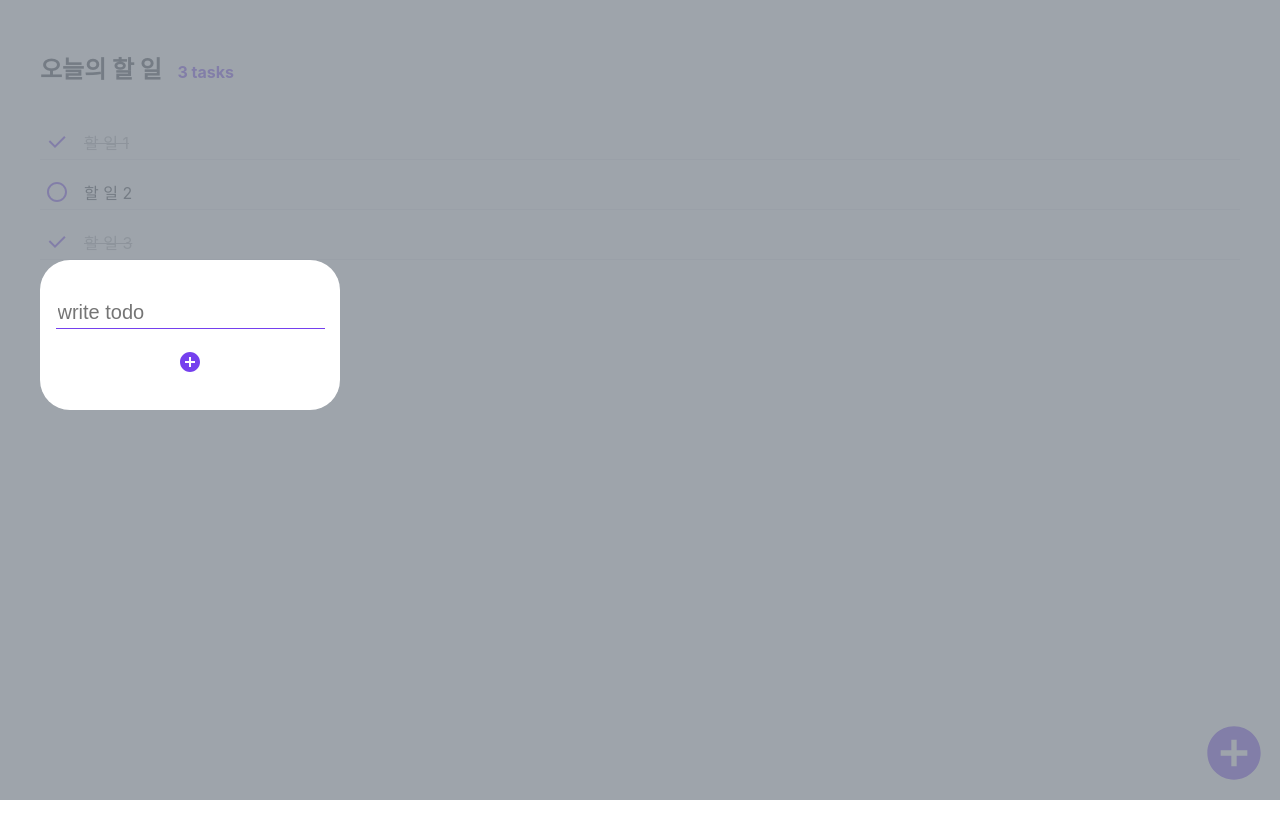
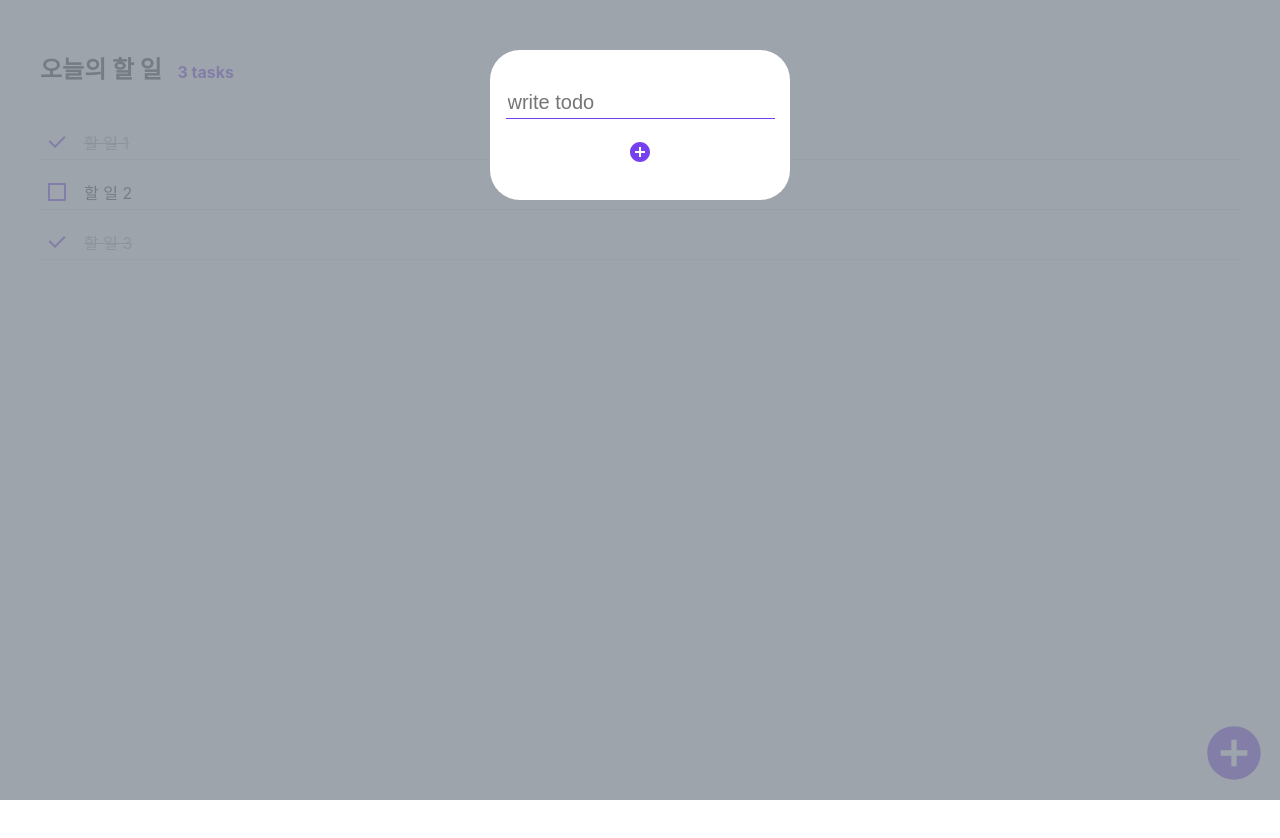
Before and after one commit to 2seb2/CodeStates, a React (Create React App) app: page / in a window 1280 px wide. Both pictures are taken after a click on the element 1234 px from the left and 760 px from the top of the page. Shown: the top 838 px of the page. Built offline with nearby package versions, Linux system fonts and the light colour scheme.

Commit message:
delete, update까지 구현

```diff
--- a/src/App.js
+++ b/src/App.js
@@ -8,6 +8,7 @@ import { RiAddCircleFill } from 'react-icons/ri';
 let nextId = 4;
 
 function App() {
+  const [selectedTodo, setSelectedTodo] = useState(null);
   const [insertToggle, setInsertToggle] = useState(false);
   const [todos, setTodos] = useState([
     {
@@ -27,11 +28,15 @@ function App() {
     },
   ]);
 
-  const onInsertToggle = () => {
+  const onInsertToggle = () => {  // 팝업 닫고 열기 (불린값을 이용해)
+    if (selectedTodo) {
+      setSelectedTodo(null);
+    }
+
     setInsertToggle(prev => !prev)
   }
 
-  const onInsertTodo = (text) => {
+  const onInsertTodo = (text) => {  // 할 일 추가
     if (text === '') {
       return alert('할 일을 입력해주세요.');
     } else {
@@ -46,7 +51,7 @@ function App() {
     }
   }
 
-  const onCheckToggle = (id) => {
+  const onCheckToggle = (id) => { // 할 일 체크 변환
     setTodos(todos =>
       todos.map(todo =>
         (todo.id === id ? {...todo, checked: !todo.checked} : todo)
@@ -54,14 +59,43 @@ function App() {
     )
   }
 
+  const onChangeSelectedTodo = (todo) => {  // 할 일 선택
+    setSelectedTodo(todo);
+  }
+
+  const onRemove = (id) => {  // 할 일 삭제
+    onInsertToggle();
+    setTodos(todos => todos.filter(todo => todo.id !== id));
+  }
+
+  const onUpdate = (id, text) => {  // 할 일 업데이트
+    onInsertToggle();
+    setTodos(todos =>
+      todos.map(todo => (todo.id === id ? {...todo, text} : todo))
+    );
+  }
+
   return (
     <div className='todo-container'>
       <Template todoLength={todos.length}>
-        <TodoList todos={todos} onCheckToggle={onCheckToggle}/>
+        {insertToggle && (
+          <TodoInsert
+            selectedTodo={selectedTodo}
+            onInsertToggle={onInsertToggle}
+            onInsertTodo={onInsertTodo}
+            onRemove={onRemove}
+            onUpdate={onUpdate}
+          />
+        )}
+        <TodoList
+          todos={todos}
+          onCheckToggle={onCheckToggle}
+          onInsertToggle={onInsertToggle}
+          onChangeSelectedTodo={onChangeSelectedTodo}
+        />
         <div className='add-todo-button' onClick={onInsertToggle}>
           <RiAddCircleFill/>
         </div>
-        {insertToggle && <TodoInsert onInsertToggle={onInsertToggle} onInsertTodo={onInsertTodo}/>}
       </Template>
     </div>
   );
--- a/src/components/TodoInsert.css
+++ b/src/components/TodoInsert.css
@@ -1,3 +1,9 @@
+.todoInsert-container {
+  display: flex;
+  justify-content: center;
+  align-items: center;
+}
+
 .background {
   position: fixed;
   z-index: 980;
@@ -15,10 +21,10 @@
 
 form {
   position: fixed;
-  z-index: 990;
   display: flex;
   justify-content: center;
   align-items: center;
+  z-index: 990;
   flex-direction: column;
   width: 300px;
   height: 150px;
@@ -52,3 +58,24 @@ form > button {
   cursor: pointer;
   transition: 0.1s background ease-in;
 }
+
+.rewrite {
+  display: flex;
+  align-items: center;
+  justify-content: center;
+  cursor: pointer;
+}
+
+.rewrite > svg {
+  margin: 20px 10px 0px 10px;
+
+  background: none;
+  outline: none;
+  border: none;
+
+  color: #7540EE;
+  font-size: 1.5rem;
+
+  cursor: pointer;
+  transition: 0.1s background ease-in;
+}
--- a/src/components/TodoInsert.js
+++ b/src/components/TodoInsert.js
@@ -1,8 +1,9 @@
-import React, { useState } from 'react'
+import React, { useEffect, useState } from 'react'
 import { RiAddCircleFill } from 'react-icons/ri'
+import { TiTrash, TiPencil } from 'react-icons/ti'
 import './TodoInsert.css'
 
-function TodoInsert({ onInsertToggle, onInsertTodo }) {
+function TodoInsert({ onInsertToggle, onInsertTodo, selectedTodo, onRemove, onUpdate }) {
   const [value, setValue] = useState('');
 
   const onChange = (e) => {
@@ -16,18 +17,30 @@ function TodoInsert({ onInsertToggle, onInsertTodo }) {
     onInsertToggle();
   }
 
+  useEffect(() => {
+    if (selectedTodo) {
+      setValue(selectedTodo.text);
+    }
+  }, [selectedTodo]);
+
   return (
-    <div>
+    <div className='todoInsert-container'>
       <div className='background' onClick={onInsertToggle}></div>
-      <form onSubmit={onSubmit}>
+      <form onSubmit={selectedTodo ? () => {onUpdate(selectedTodo.id, value)} : onSubmit}>
         <input
           placeholder='write todo'
           value={value}
           onChange={onChange}
         ></input>
-        <button type='submit'>
+        {selectedTodo ? (
+          <div className='rewrite'>
+            <TiPencil onClick={() => {onUpdate(selectedTodo.id, value)}}/>
+            <TiTrash onClick={() => {onRemove(selectedTodo.id)}}/>
+          </div>
+        ) : (
+          <button type='submit'>
           <RiAddCircleFill/>
-        </button>
+        </button>)}
       </form>
     </div>
   )
--- a/src/components/TodoItem.js
+++ b/src/components/TodoItem.js
@@ -1,18 +1,36 @@
 import React from 'react'
-import { RiCheckLine, RiCheckboxBlankCircleLine } from 'react-icons/ri'
+import { RiCheckLine, RiCheckboxBlankLine } from 'react-icons/ri'
 import './TodoItem.css'
 
-function TodoItem({ todo, onCheckToggle }) {
+function TodoItem({ todo, onCheckToggle, onInsertToggle, onChangeSelectedTodo }) {
   const { id, text, checked } = todo;
 
   return (
     <div className='TodoItem'>
       <div
-        className={`content ${checked ? 'checked' : ''}`}
-        onClick={()=>{onCheckToggle(id)}}
-      >
-        {checked ? <RiCheckLine/> : <RiCheckboxBlankCircleLine/>}
-        <div className='todoText'>{text}</div>
+        className={`content ${checked ? 'checked' : ''}`}>
+        {checked ? (
+          <RiCheckLine
+            onClick={() => {
+              onCheckToggle(id);
+            }}
+          />
+        ) : (
+          <RiCheckboxBlankLine
+            onClick={() => {
+              onCheckToggle(id);
+            }}
+          />
+        )}
+        <div
+          className='todoText'
+          onClick={() => {
+            onChangeSelectedTodo(todo);
+            onInsertToggle();
+          }}
+        >
+          {text}
+        </div>
       </div>
     </div>
   )
--- a/src/components/TodoList.js
+++ b/src/components/TodoList.js
@@ -2,11 +2,17 @@ import React from 'react'
 import TodoItem from './TodoItem.js'
 import './TodoList.css'
 
-function TodoList({ todos, onCheckToggle }) {
+function TodoList({ todos, onCheckToggle, onInsertToggle, onChangeSelectedTodo }) {
   return (
     <div className='TodoList'>
       {todos.map(todo => (
-        <TodoItem todo={todo} key={todo.id} onCheckToggle={onCheckToggle}/>
+        <TodoItem
+          todo={todo}
+          key={todo.id}
+          onCheckToggle={onCheckToggle}
+          onInsertToggle={onInsertToggle}
+          onChangeSelectedTodo={onChangeSelectedTodo}
+        />
       ))}
     </div>
   )
```
Also changed, not shown: src/logo.svg (deleted).
